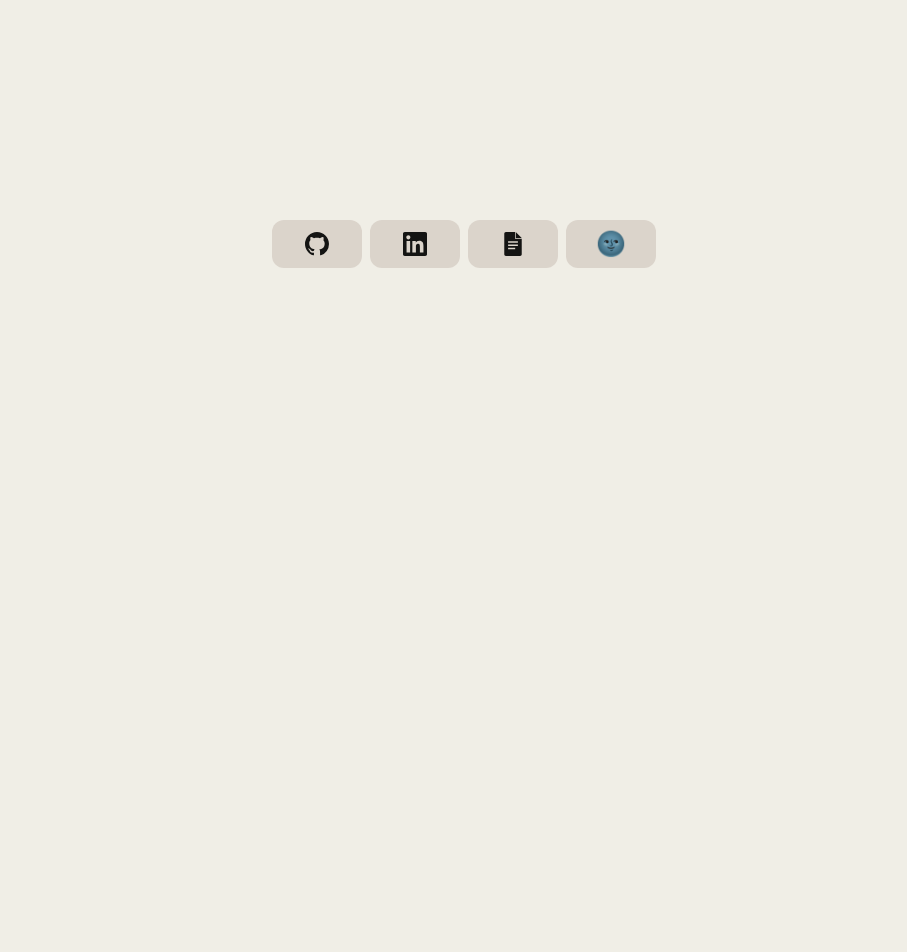
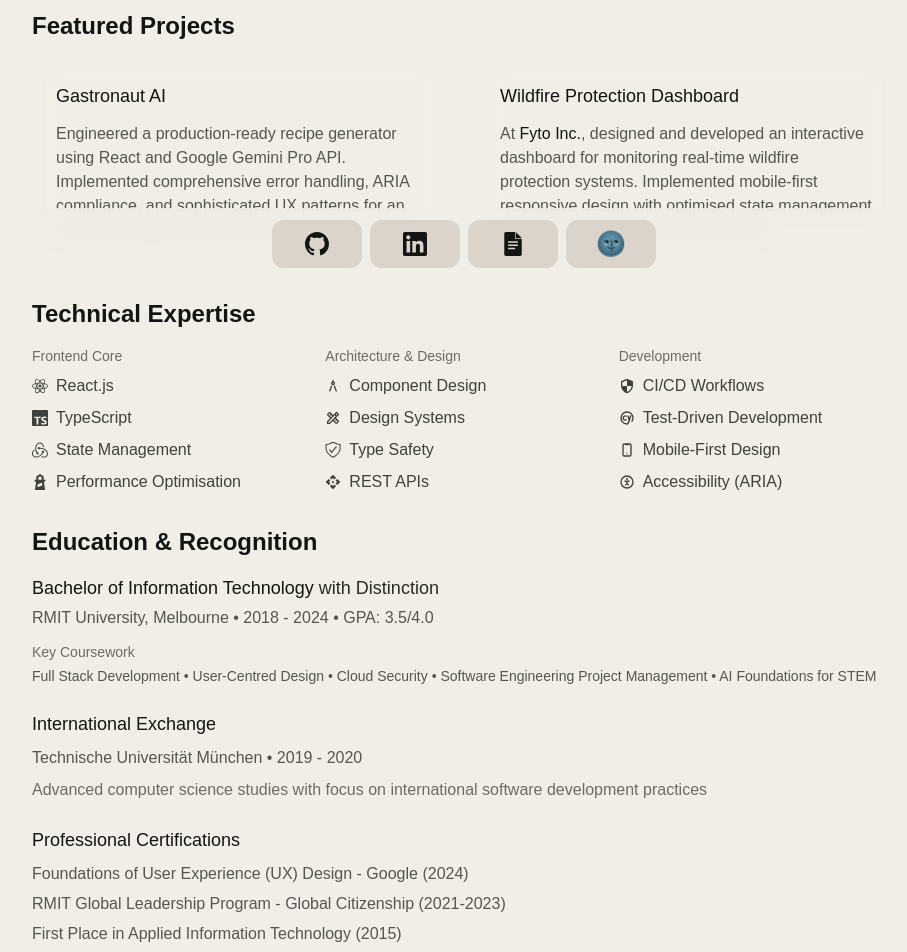
Before and after one commit to sagar-datta/portfolio, a Next.js app: page / in a window 1280 px wide. Shown: the part 520-1472 px from the top of the page, without its empty margins (176-1083 px from the left). Before the commit the page ends 800 px from the top, so only its background shows below. Built offline with nearby package versions, Linux system fonts and the light colour scheme.

Commit message:
feat: Add comprehensive About page content with engineering approach, projects, expertise, and education sections

```diff
--- a/src/components/molecules/About/Content.tsx
+++ b/src/components/molecules/About/Content.tsx
@@ -23,8 +23,206 @@ export const Content = () => {
         </p>
       </section>
 
-      {/* Rest of the content... */}
-      {/* Note: I'm abbreviating the content for brevity in this example */}
+      {/* Engineering Approach */}
+      <section className="space-y-3">
+        <h2 className="text-2xl md:text-3xl font-bold text-primary dark:text-primary-dark">
+          Engineering Approach
+        </h2>
+        <p className="text-lg md:text-xl text-primary/80 dark:text-primary-dark/80 leading-relaxed">
+          My development process emphasises component-driven architecture and
+          robust state management patterns. I deliver production-ready code
+          through comprehensive type safety, automated testing workflows, and
+          systematic code review processes. This methodical approach ensures
+          scalable, maintainable applications that stand up to enterprise
+          demands.
+        </p>
+      </section>
+
+      {/* Featured Projects */}
+      <section className="space-y-4">
+        <h2 className="text-2xl font-semibold text-primary dark:text-primary-dark">
+          Featured Projects
+        </h2>
+        <div className="grid md:grid-cols-2 gap-6">
+          <div className="space-y-3 p-6 rounded-2xl bg-glass-blur/30 dark:bg-glass-blur-dark/30 backdrop-blur-glass">
+            <h3 className="text-lg font-medium text-primary dark:text-primary-dark">
+              <a
+                href="https://sagar-datta.github.io/gastronaut-ai/"
+                target="_blank"
+                rel="noopener noreferrer"
+                className="hover:underline"
+              >
+                Gastronaut AI
+              </a>
+            </h3>
+            <p className="text-primary/70 dark:text-primary-dark/70">
+              Engineered a production-ready recipe generator using React and
+              Google Gemini Pro API. Implemented comprehensive error handling,
+              ARIA compliance, and sophisticated UX patterns for an
+              enterprise-grade user experience.
+            </p>
+          </div>
+          <div className="space-y-3 p-6 rounded-2xl bg-glass-blur/30 dark:bg-glass-blur-dark/30 backdrop-blur-glass">
+            <h3 className="text-lg font-medium text-primary dark:text-primary-dark">
+              Wildfire Protection Dashboard
+            </h3>
+            <p className="text-primary/70 dark:text-primary-dark/70">
+              At{" "}
+              <a
+                href="https://homewildfireprotection.com/"
+                target="_blank"
+                rel="noopener noreferrer"
+                className="text-primary dark:text-primary-dark hover:underline"
+              >
+                Fyto Inc.
+              </a>
+              , designed and developed an interactive dashboard for monitoring
+              real-time wildfire protection systems. Implemented mobile-first
+              responsive design with optimised state management for efficient
+              cross-device performance.
+            </p>
+          </div>
+        </div>
+      </section>
+
+      {/* Technical Expertise */}
+      <section className="space-y-4">
+        <h2 className="text-2xl font-semibold text-primary dark:text-primary-dark">
+          Technical Expertise
+        </h2>
+        <div className="grid grid-cols-2 md:grid-cols-3 gap-4">
+          <div className="space-y-2">
+            <h3 className="text-sm font-medium text-primary/60 dark:text-primary-dark/60">
+              Frontend Core
+            </h3>
+            <ul className="space-y-2 text-primary/80 dark:text-primary-dark/80">
+              <li className="flex items-center gap-2">
+                <SiReact className="w-4 h-4" />
+                React.js
+              </li>
+              <li className="flex items-center gap-2">
+                <SiTypescript className="w-4 h-4" />
+                TypeScript
+              </li>
+              <li className="flex items-center gap-2">
+                <SiRedux className="w-4 h-4" />
+                State Management
+              </li>
+              <li className="flex items-center gap-2">
+                <SiLighthouse className="w-4 h-4" />
+                Performance Optimisation
+              </li>
+            </ul>
+          </div>
+          <div className="space-y-2">
+            <h3 className="text-sm font-medium text-primary/60 dark:text-primary-dark/60">
+              Architecture & Design
+            </h3>
+            <ul className="space-y-2 text-primary/80 dark:text-primary-dark/80">
+              <li className="flex items-center gap-2">
+                <MdOutlineArchitecture className="w-4 h-4" />
+                Component Design
+              </li>
+              <li className="flex items-center gap-2">
+                <MdOutlineDesignServices className="w-4 h-4" />
+                Design Systems
+              </li>
+              <li className="flex items-center gap-2">
+                <VscWorkspaceTrusted className="w-4 h-4" />
+                Type Safety
+              </li>
+              <li className="flex items-center gap-2">
+                <MdApi className="w-4 h-4" />
+                REST APIs
+              </li>
+            </ul>
+          </div>
+          <div className="space-y-2">
+            <h3 className="text-sm font-medium text-primary/60 dark:text-primary-dark/60">
+              Development
+            </h3>
+            <ul className="space-y-2 text-primary/80 dark:text-primary-dark/80">
+              <li className="flex items-center gap-2">
+                <MdSecurity className="w-4 h-4" />
+                CI/CD Workflows
+              </li>
+              <li className="flex items-center gap-2">
+                <TbBrandCypress className="w-4 h-4" />
+                Test-Driven Development
+              </li>
+              <li className="flex items-center gap-2">
+                <TbDeviceMobile className="w-4 h-4" />
+                Mobile-First Design
+              </li>
+              <li className="flex items-center gap-2">
+                <TbAccessible className="w-4 h-4" />
+                Accessibility (ARIA)
+              </li>
+            </ul>
+          </div>
+        </div>
+      </section>
+
+      {/* Education & Recognition */}
+      <section className="space-y-4">
+        <h2 className="text-2xl font-semibold text-primary dark:text-primary-dark">
+          Education & Recognition
+        </h2>
+        <div className="space-y-6">
+          <div className="space-y-3">
+            <div className="space-y-1">
+              <h3 className="text-lg font-medium text-primary dark:text-primary-dark">
+                Bachelor of Information Technology
+                <span className="text-primary/90 dark:text-primary-dark/90 font-normal">
+                  {" "}
+                  with Distinction
+                </span>
+              </h3>
+              <p className="text-primary/70 dark:text-primary-dark/70">
+                RMIT University, Melbourne • 2018 - 2024 • GPA: 3.5/4.0
+              </p>
+            </div>
+            <div className="space-y-1">
+              <p className="text-sm font-medium text-primary/60 dark:text-primary-dark/60">
+                Key Coursework
+              </p>
+              <p className="text-sm text-primary/70 dark:text-primary-dark/70">
+                Full Stack Development • User-Centred Design • Cloud Security •
+                Software Engineering Project Management • AI Foundations for
+                STEM
+              </p>
+            </div>
+          </div>
+
+          <div className="space-y-2">
+            <h3 className="text-lg font-medium text-primary dark:text-primary-dark">
+              International Exchange
+            </h3>
+            <p className="text-primary/70 dark:text-primary-dark/70">
+              Technische Universität München • 2019 - 2020
+            </p>
+            <p className="text-primary/60 dark:text-primary-dark/60">
+              Advanced computer science studies with focus on international
+              software development practices
+            </p>
+          </div>
+
+          <div className="space-y-2">
+            <h3 className="text-lg font-medium text-primary dark:text-primary-dark">
+              Professional Certifications
+            </h3>
+            <ul className="space-y-1.5 text-primary/70 dark:text-primary-dark/70">
+              <li>
+                Foundations of User Experience (UX) Design - Google (2024)
+              </li>
+              <li>
+                RMIT Global Leadership Program - Global Citizenship (2021-2023)
+              </li>
+              <li>First Place in Applied Information Technology (2015)</li>
+            </ul>
+          </div>
+        </div>
+      </section>
     </div>
   );
 };
```
